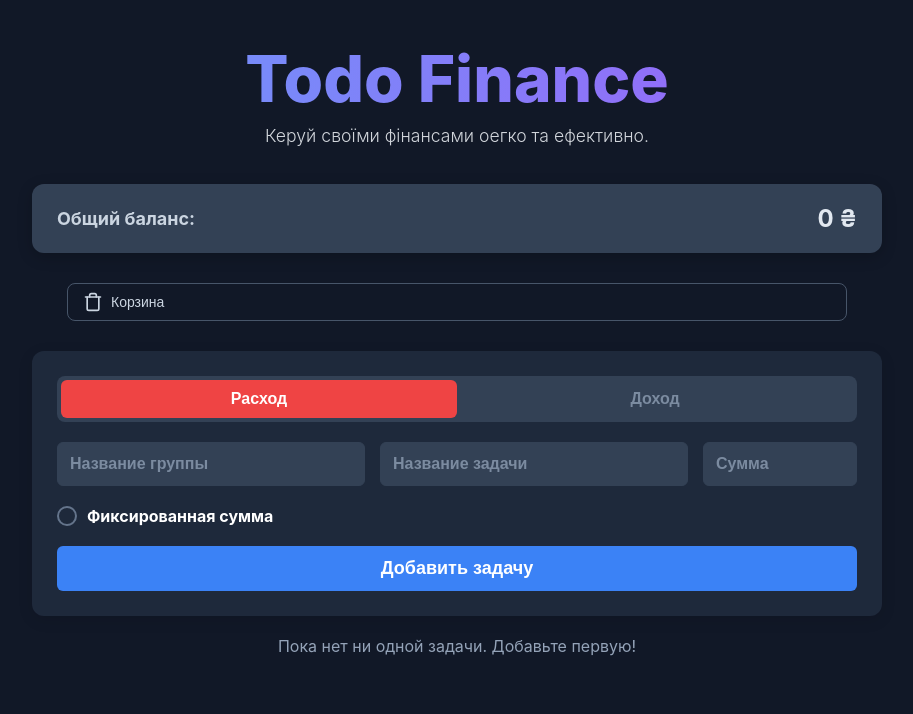
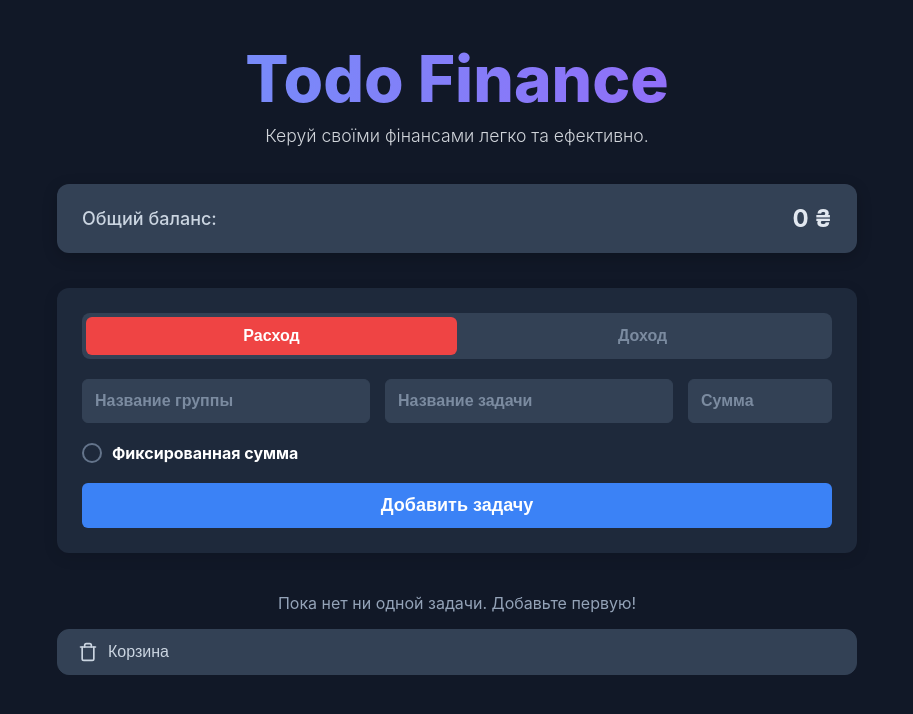
Before and after one commit to BogdanKatryn/ToDo-Finance, a React (Vite) app: page / in a window 1280 px wide. Shown: the top 714 px of the page, without its empty margins (183-1096 px from the left). Built offline with nearby package versions, Linux system fonts and the light colour scheme.

Commit message:
refactor(trashcan): replace trashcan under tasks and change style for trashcan

```diff
--- a/src/App.css
+++ b/src/App.css
@@ -9,45 +9,44 @@ body {
   background-color: #111827;
 }
 
-/* --- ИЗМЕНЕНИЕ: Теперь это общая обертка для всей секции корзины --- */
-.trash-section-wrapper {
+/* --- ИЗМЕНЕНИЕ: Новый общий контейнер --- */
+.main-controls-wrapper {
   max-width: 800px;
   margin: 0 auto 20px auto;
-  padding: 0 10px;
+  display: flex;
+  flex-direction: column;
+  gap: 15px; /*Расстояние между элементами */
 }
 
-.trash-toggle-wrapper {
+/* --- ИЗМЕНЕНИЕ: Новые стили для кнопки-бара корзины --- */
+.trash-toggle-bar {
+  background-color: #334155;
   display: flex;
-  justify-content: flex-end;
+  justify-content: space-between;
+  align-items: center;
+  width: 100%;
+  padding: 12px 20px;
+  border: 1px solid #334155;
+  border-radius: 12px;
+  cursor: pointer;
+  transition: all 0.2s ease;
+  box-sizing: border-box;
 }
 
-.trash-toggle-btn {
-  display: inline-flex;
+.trash-bar-label {
+  display: flex;
   align-items: center;
-  gap: 8px;
-  background: none;
-  border: 1px solid #475569;
+  gap: 10px;
+  font-size: 16px;
+  font-weight: 500;
   color: #cbd5e1;
-  padding: 8px 15px;
-  border-radius: 8px;
-  cursor: pointer;
-  transition: all 0.2s ease;
-  font-size: 14px;
-  font-weight: 500;
-}
-.trash-toggle-btn:hover {
-  border-color: #94a3b8;
-  color: white;
 }
 
-.trash-counter {
-  background-color: #ef4444;
+.trash-bar-counter {
+  background-color: #ff0000;
   color: white;
-  border-radius: 50%;
-  width: 20px;
-  height: 20px;
-  display: flex;
-  align-items: center;
-  justify-content: center;
-  font-size: 12px;
+  border-radius: 6px; /* Делаем счетчик квадратным */
+  padding: 2px 6px;
+  font-size: 13px;
+  font-weight: bold;
 }
--- a/src/App.jsx
+++ b/src/App.jsx
@@ -15,6 +15,7 @@ function App() {
   const [trash, setTrash] = useState([]);
   const [isTrashVisible, setIsTrashVisible] = useState(false);
 
+  // Все ваши функции-обработчики (handleAddTask, handleUpdateTask и т.д.) остаются без изменений
   const handleAddTask = (newTask) => {
     const taskWithStatus = { ...newTask, isCompleted: false };
     const existingGroup = taskGroups.find(group => group.name.toLowerCase() === taskWithStatus.group.toLowerCase());
@@ -26,22 +27,13 @@ function App() {
       setTaskGroups([...taskGroups, newGroup]);
     }
   };
-
   const handleUpdateTask = (taskId, updatedData) => {
-    setTaskGroups(taskGroups.map(group => ({
-      ...group,
-      tasks: group.tasks.map(task => (task.id === taskId ? { ...task, ...updatedData } : task))
-    })));
+    setTaskGroups(taskGroups.map(group => ({ ...group, tasks: group.tasks.map(task => (task.id === taskId ? { ...task, ...updatedData } : task)) })));
     setEditingTaskId(null);
   };
-
   const handleToggleTask = (taskId) => {
-    setTaskGroups(taskGroups.map(group => ({
-      ...group,
-      tasks: group.tasks.map(task => (task.id === taskId ? { ...task, isCompleted: !task.isCompleted } : task))
-    })));
+    setTaskGroups(taskGroups.map(group => ({ ...group, tasks: group.tasks.map(task => (task.id === taskId ? { ...task, isCompleted: !task.isCompleted } : task)) })));
   };
-
   const handleDeleteTask = (taskIdToDelete) => {
     let taskToTrash;
     const updatedGroups = taskGroups.map(group => {
@@ -50,31 +42,24 @@ function App() {
       return { ...group, tasks: group.tasks.filter(task => task.id !== taskIdToDelete) };
     }).filter(group => group.tasks.length > 0);
     setTaskGroups(updatedGroups);
-    if (taskToTrash) {
-      setTrash([...trash, taskToTrash]);
-    }
+    if (taskToTrash) setTrash([...trash, taskToTrash]);
   };
-
   const handleRestoreTask = (taskToRestore) => {
     handleAddTask(taskToRestore);
     setTrash(trash.filter(task => task.id !== taskToRestore.id));
   };
-
   const handlePermanentlyDeleteTask = (taskIdToDelete) => {
     if (window.confirm('Эту задачу нельзя будет восстановить. Удалить?')) {
       setTrash(trash.filter(task => task.id !== taskIdToDelete));
     }
   };
-
   const handleEmptyTrash = () => {
     if (trash.length > 0 && window.confirm(`Вы уверены, что хотите навсегда удалить все задачи (${trash.length} шт.) из корзины? Это действие необратимо.`)) {
       setTrash([]);
     }
   };
-
   const handleSetEditMode = (taskId) => setEditingTaskId(taskId);
   const handleCancelEdit = () => setEditingTaskId(null);
-
   const totalBalance = taskGroups.reduce((total, group) => {
     const groupTotal = group.tasks.reduce((groupSum, task) => {
       if (task.isCompleted) return groupSum;
@@ -86,16 +71,34 @@ function App() {
   return (
     <div>
       <Header />
-      <Summary total={totalBalance} />
 
-      <div className="trash-section-wrapper">
-        <div className="trash-toggle-wrapper">
-          <button onClick={() => setIsTrashVisible(!isTrashVisible)} className="trash-toggle-btn">
+      {/* --- ИЗМЕНЕНИЕ: Общий контейнер для всех элементов управления --- */}
+      <div className="main-controls-wrapper">
+        <Summary total={totalBalance} />
+
+        {/* Новая структура кнопки корзины */}
+
+
+        <TaskForm onAddTask={handleAddTask} />
+      </div>
+      <TaskList
+        groups={taskGroups}
+        editingTaskId={editingTaskId}
+        onSetEditMode={handleSetEditMode}
+        onUpdateTask={handleUpdateTask}
+        onCancelEdit={handleCancelEdit}
+        onToggleTask={handleToggleTask}
+        onDeleteTask={handleDeleteTask}
+      />
+      <div className="main-controls-wrapper">
+      <button onClick={() => setIsTrashVisible(!isTrashVisible)} className="trash-toggle-bar">
+          <span className="trash-bar-label">
             <TrashIcon />
             <span>Корзина</span>
-            {trash.length > 0 && <span className="trash-counter">{trash.length}</span>}
-          </button>
-        </div>
+          </span>
+          {trash.length > 0 && <span className="trash-bar-counter">{trash.length}</span>}
+        </button>
+
         {isTrashVisible && (
           <TrashBin
             trash={trash}
@@ -105,17 +108,6 @@ function App() {
           />
         )}
       </div>
-
-      <TaskForm onAddTask={handleAddTask} />
-      <TaskList
-        groups={taskGroups}
-        editingTaskId={editingTaskId}
-        onSetEditMode={handleSetEditMode}
-        onUpdateTask={handleUpdateTask}
-        onCancelEdit={handleCancelEdit}
-        onToggleTask={handleToggleTask}
-        onDeleteTask={handleDeleteTask}
-      />
     </div>
   );
 }
--- a/src/components/Header.jsx
+++ b/src/components/Header.jsx
@@ -6,7 +6,7 @@ function Header() {
       <header className="main-header">
         <center>
           <h1>Todo Finance</h1>
-          <p>Керуй своїми фінансами оегко та ефективно.</p>
+          <p>Керуй своїми фінансами легко та ефективно.</p>
         </center>
 
       </header>
--- a/src/components/TaskList.jsx
+++ b/src/components/TaskList.jsx
@@ -5,7 +5,7 @@ const listStyle = {
   width: '100%',
   maxWidth: '800px',
   margin: '30px auto',
-  padding: '0 10px',
+  padding: '0 0px',
   boxSizing: 'border-box',
 };
 
--- a/src/components/css/Summary.css
+++ b/src/components/css/Summary.css
@@ -1,11 +1,9 @@
 .summary-card {
-    max-width: 800px;
-    margin: 0 auto 20px auto; /* Отступ снизу, чтобы отделить от формы */
+  /* Убрали max-width, чтобы карточка занимала всю ширину контейнера */
   padding: 20px 25px;
-    background-color: #334155; /* Тот же цвет, что и у полей ввода */
+  background-color: #334155;
   border-radius: 12px;
   box-shadow: 0 4px 15px rgba(0,0,0,0.2);
-
   display: flex;
   justify-content: space-between;
   align-items: center;
@@ -13,8 +11,8 @@
 
 .summary-label {
   font-size: 18px;
-    font-weight: bold;
-    color: #cbd5e1; /* Светло-серый цвет для текста */
+  font-weight: 500;
+  color: #cbd5e1;
 }
 
 .summary-value {
@@ -22,15 +20,14 @@
   font-weight: bold;
 }
 
-  /* Классы для цвета суммы */
 .summary-value.positive {
-    color: #22c55e; /* Зеленый */
+  color: #22c55e;
 }
 
 .summary-value.negative {
-    color: #ef4444; /* Красный */
+  color: #ef4444;
 }
 
 .summary-value.zero {
-    color: #e2e8f0; /* Белый для нуля */
+  color: #e2e8f0;
 }
--- a/src/components/css/TrashBin.css
+++ b/src/components/css/TrashBin.css
@@ -1,6 +1,5 @@
 .trash-bin-card {
   max-width: 800px;
-  margin: 0 auto 20px auto; /* Изменен margin, чтобы не было отступа сверху */
   padding: 20px 25px;
   background-color: #1e293b;
   border-radius: 12px;
```
Lines whose indentation alone changed are shown as unchanged.
